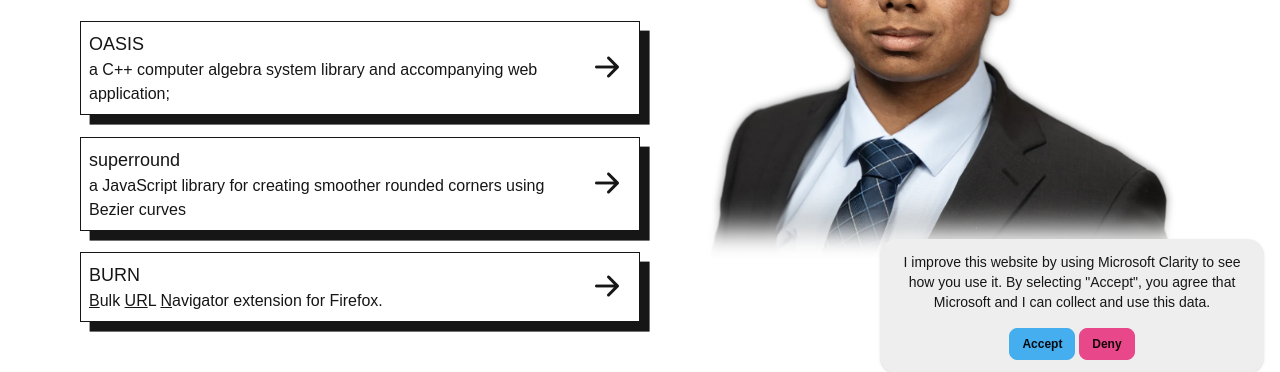
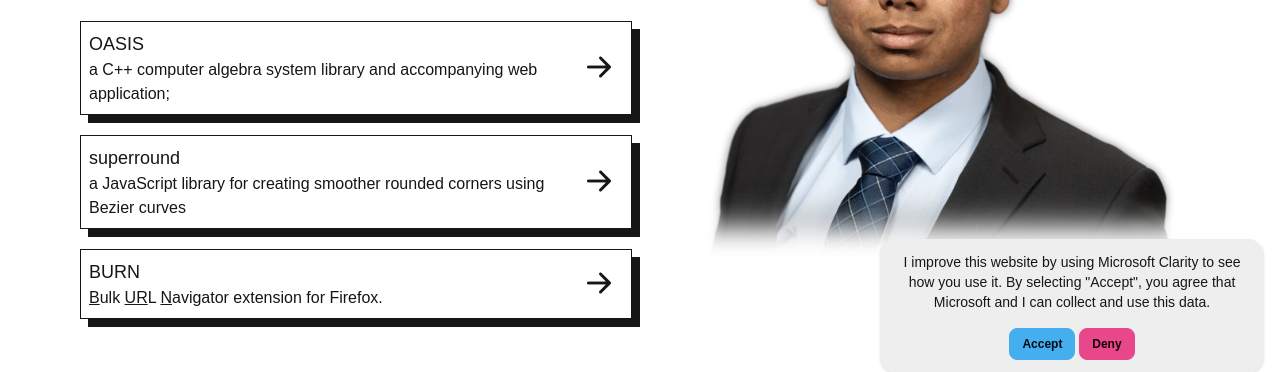
Before and after one commit to matthew-mccall/mmccalldev, an Astro site: page / in a window 1280 px wide. Shown: the part 411-783 px from the top of the page. Built offline with nearby package versions, Linux system fonts and the light colour scheme; Astro itself is replaced by a stand-in of ours; no server answers; a web font is replaced by a local one.

Commit message:
Refine `.neobrutalist` class; use Tailwind utilities for improved consistency and maintainability.

```diff
--- a/src/styles/global.css
+++ b/src/styles/global.css
@@ -45,7 +45,7 @@
 }
 
 .neobrutalist {
+    @apply border mb-2 mr-2;
     box-shadow:
-            0.6em 0.6em var(--color-base-content);
-    margin-bottom: 0.6em;
+            --spacing(2) --spacing(2) var(--color-base-content);
 }
```
